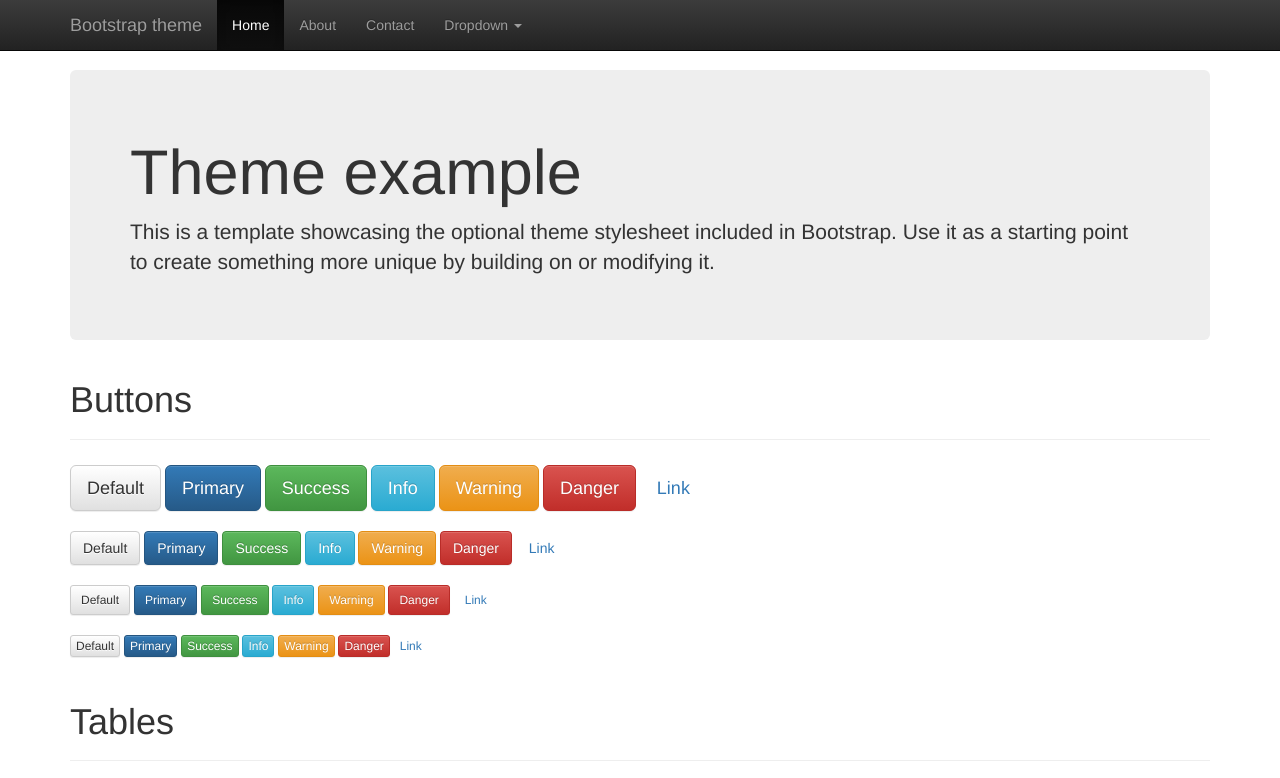
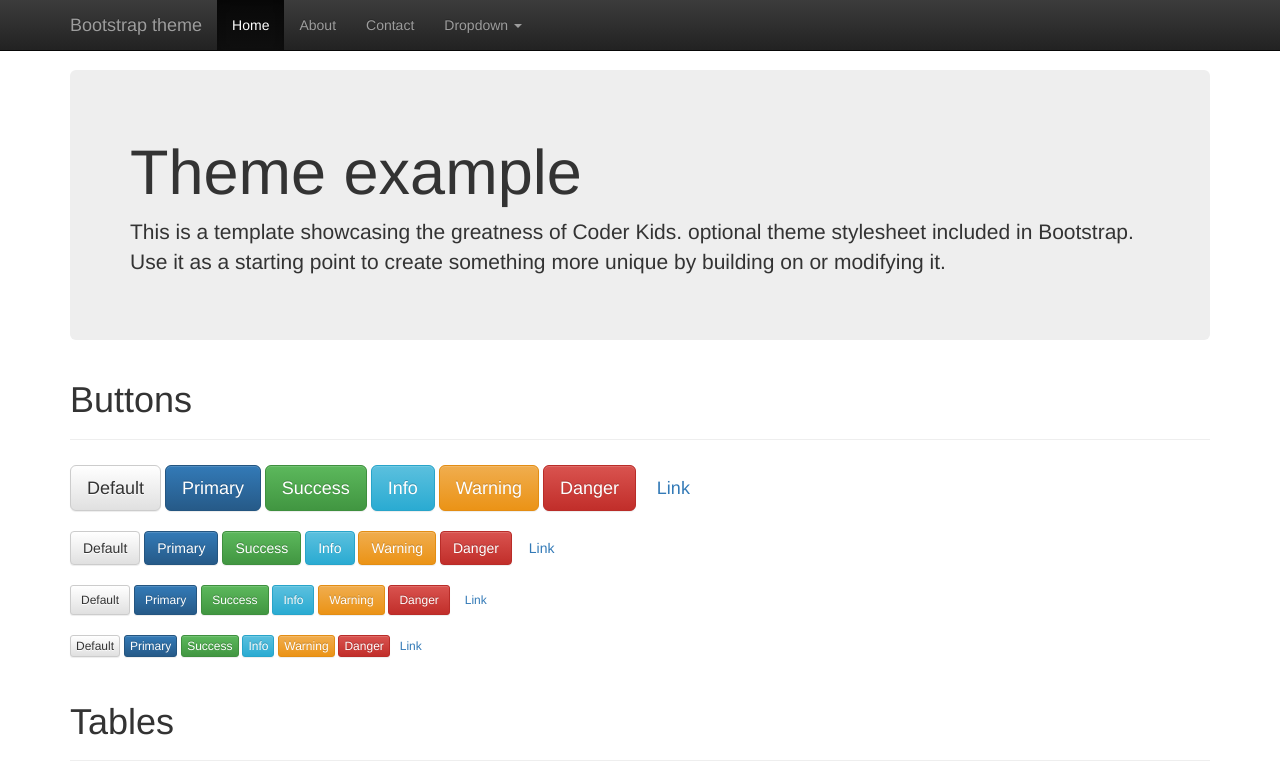
Before and after one commit to wcihahn/my-project, a plain HTML site: page index.html in a window 1280 px wide. Shown: the top 778 px of the page. Drawn offline with nearby package versions, Linux system fonts and the light colour scheme.

Commit message:
Update index.html

```diff
--- a/index.html
+++ b/index.html
@@ -73,7 +73,7 @@
       <!-- Main jumbotron for a primary marketing message or call to action -->
       <div class="jumbotron">
         <h1>Theme example</h1>
-        <p>This is a template showcasing the optional theme stylesheet included in Bootstrap. Use it as a starting point to create something more unique by building on or modifying it.</p>
+        <p>This is a template showcasing the greatness of Coder Kids.  optional theme stylesheet included in Bootstrap. Use it as a starting point to create something more unique by building on or modifying it.</p>
       </div>
 
 
```
